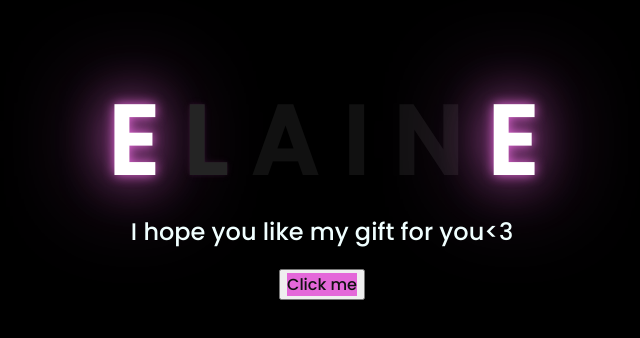
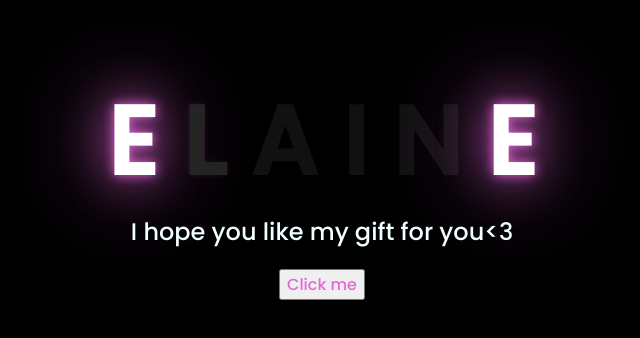
Before and after one commit to Vindicator0000/elaine, a plain HTML site: page index.html in a window 1280 px wide. Shown: the part 224-562 px from the top of the page, without its empty margins (326-966 px from the left). Drawn offline with Linux system fonts and the light colour scheme.

Commit message:
Update index.html

```diff
--- a/index.html
+++ b/index.html
@@ -23,7 +23,7 @@
     </div>
     <div class="button">
         <button>
-            <a href="card.html" style="background-color:#e468d9;">Click me</a>
+            <a href="card.html" style="color:#e468d9;">Click me</a>
         </button>
 
     </div>
```
